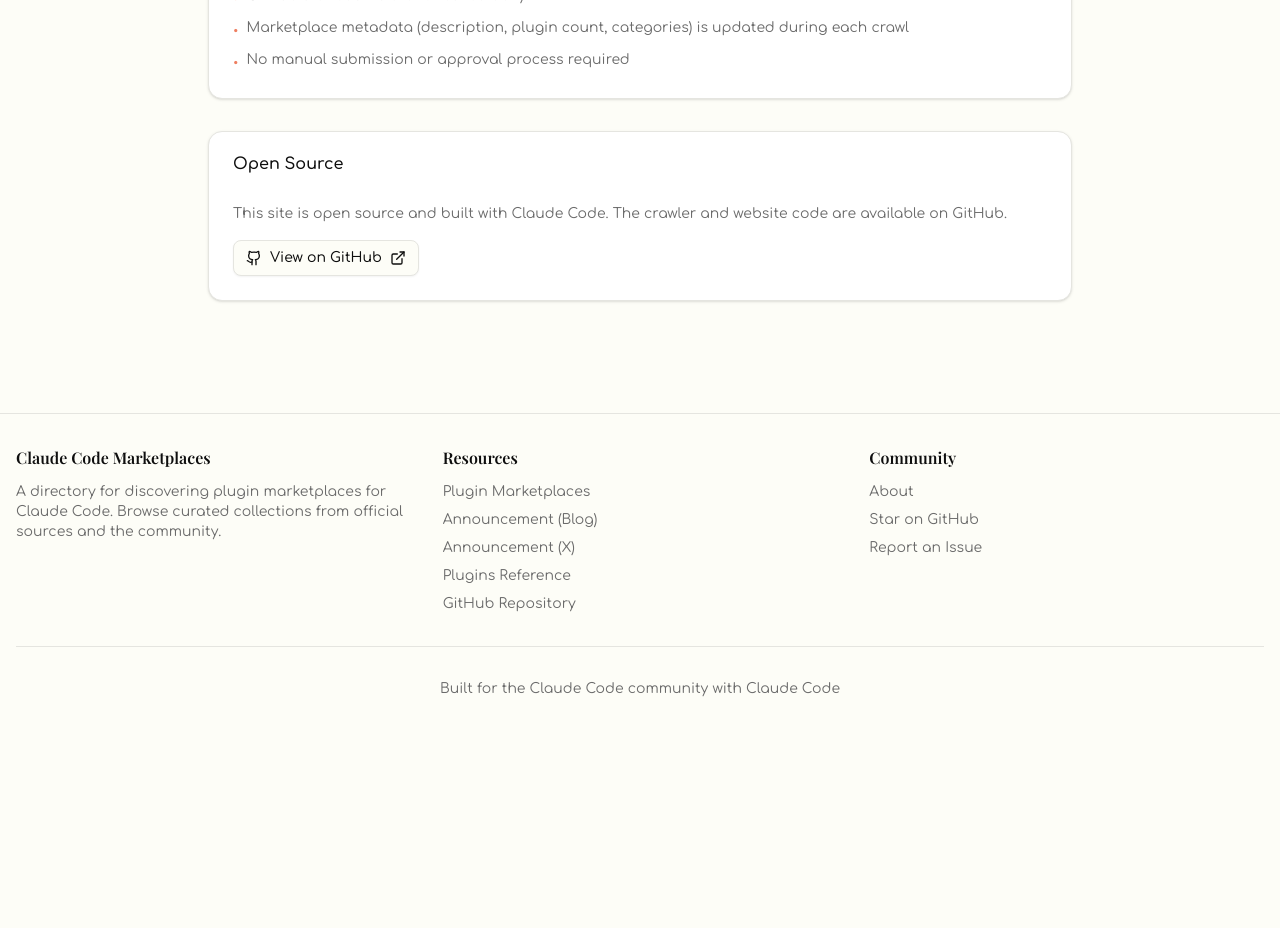
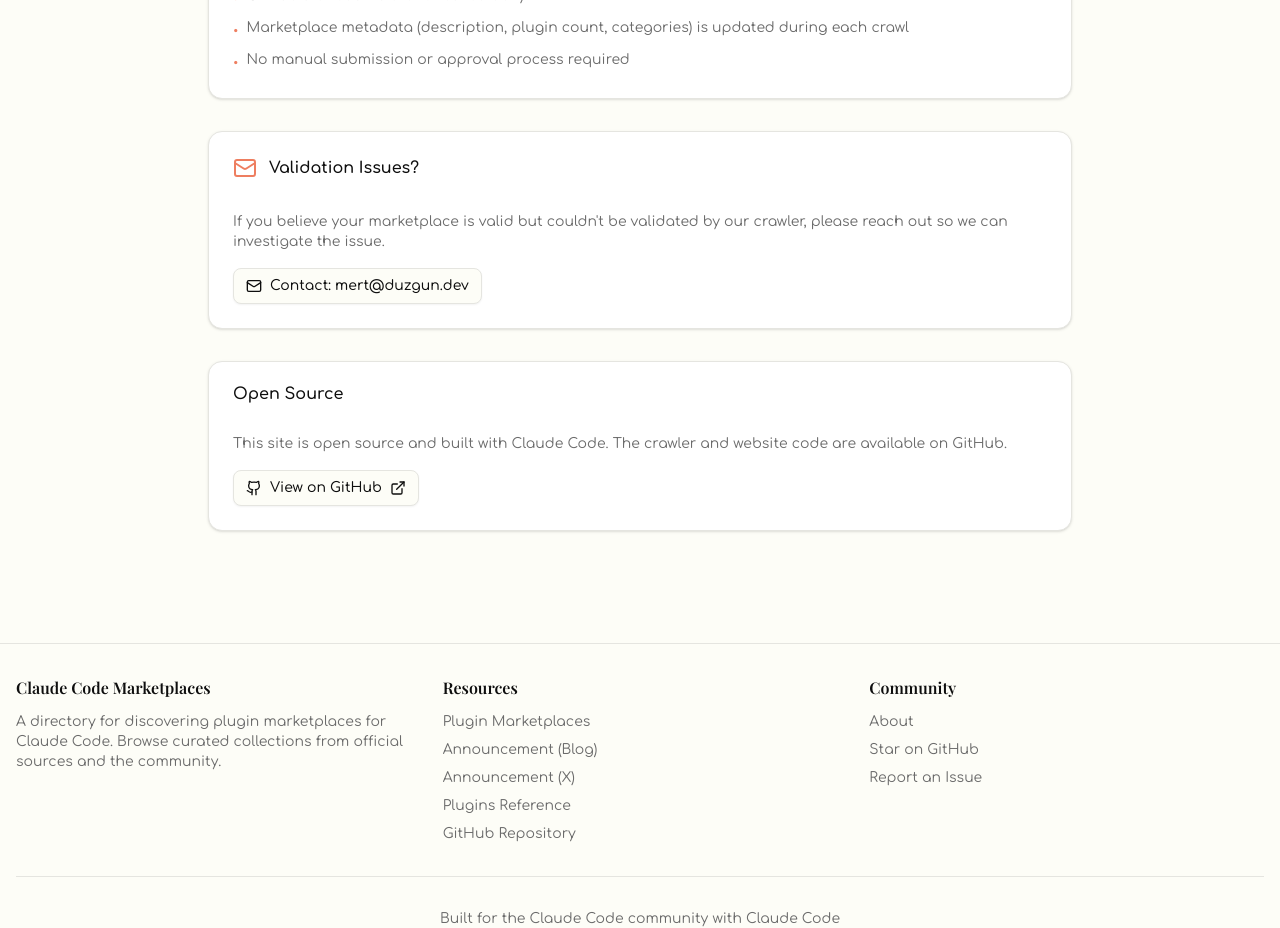
Before and after one commit to mert-duzgun/claudemarketplaces.com, a Next.js app: page /about in a window 1280 px wide. Shown: the part 1260-2188 px from the top of the page. Before the commit the page ends 1991 px from the top, so only its background shows below. Built offline with nearby package versions, Linux system fonts and the light colour scheme; a web font is replaced by a local one.

Commit message:
add validation issues section

```diff
--- a/app/about/page.tsx
+++ b/app/about/page.tsx
@@ -8,7 +8,7 @@
   CardContent,
 } from "@/components/ui/card";
 import { Button } from "@/components/ui/button";
-import { ExternalLink, Search, RefreshCw, Github } from "lucide-react";
+import { ExternalLink, Search, RefreshCw, Github, Mail } from "lucide-react";
 
 export default function AboutPage() {
   return (
@@ -162,6 +162,31 @@
             </CardContent>
           </Card>
 
+          {/* Validation Issues */}
+          <Card className="mb-8">
+            <CardHeader>
+              <div className="flex items-center gap-3">
+                <Mail className="h-6 w-6 text-primary" />
+                <CardTitle>Validation Issues?</CardTitle>
+              </div>
+            </CardHeader>
+            <CardContent className="space-y-4">
+              <p className="text-sm text-muted-foreground">
+                If you believe your marketplace is valid but couldn&apos;t be validated by our crawler,
+                please reach out so we can investigate the issue.
+              </p>
+              <Button variant="outline" asChild>
+                <a
+                  href="mailto:mert@duzgun.dev?subject=Marketplace Validation Issue"
+                  className="flex items-center gap-2"
+                >
+                  <Mail className="h-4 w-4" />
+                  Contact: mert@duzgun.dev
+                </a>
+              </Button>
+            </CardContent>
+          </Card>
+
           {/* Open Source */}
           <Card>
             <CardHeader>
```
